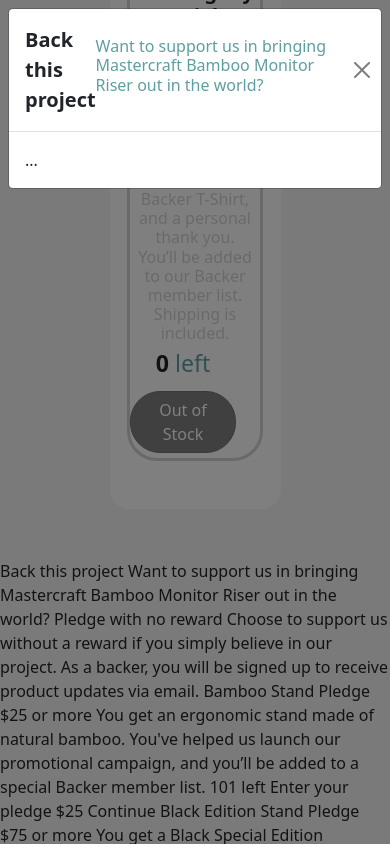
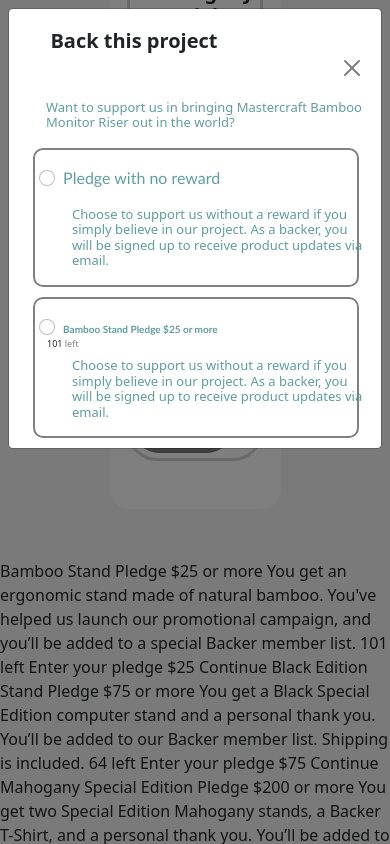
Before and after one commit to fessouma1/crowdfunding, a plain HTML site: page index.html in a window 390 px wide. Both pictures are taken after a click on the button "Out of Stock". Shown: the part 2469-3313 px from the top of the page. Drawn offline with nearby package versions, Linux system fonts and the light colour scheme.

Commit message:
modal
adding elements to the modal

```diff
--- a/index.html
+++ b/index.html
@@ -1,9 +1,11 @@
 <!DOCTYPE html>
 <html lang="en">
+
 <head>
   <meta charset="UTF-8">
   <meta name="viewport" content="width=device-width, initial-scale=1.0">
-  <link href="https://cdn.jsdelivr.net/npm/bootstrap@5.0.2/dist/css/bootstrap.min.css" rel="stylesheet" integrity="sha384-EVSTQN3/azprG1Anm3QDgpJLIm9Nao0Yz1ztcQTwFspd3yD65VohhpuuCOmLASjC" crossorigin="anonymous">
+  <link href="https://cdn.jsdelivr.net/npm/bootstrap@5.0.2/dist/css/bootstrap.min.css" rel="stylesheet"
+    integrity="sha384-EVSTQN3/azprG1Anm3QDgpJLIm9Nao0Yz1ztcQTwFspd3yD65VohhpuuCOmLASjC" crossorigin="anonymous">
 
 
   <link rel="icon" type="image/png" sizes="32x32" href="./images/favicon-32x32.png">
@@ -13,10 +15,17 @@
 
   <!-- Feel free to remove these styles or customise in your own stylesheet 👍 -->
   <style>
-    .attribution { font-size: 11px; text-align: center; }
-    .attribution a { color: hsl(228, 45%, 44%); }
+    .attribution {
+      font-size: 11px;
+      text-align: center;
+    }
+
+    .attribution a {
+      color: hsl(228, 45%, 44%);
+    }
   </style>
 </head>
+
 <body style="background-color: whitesmoke;">
 
 
@@ -25,7 +34,8 @@
   <nav class="navbar navbar-expand-lg navbar-light bg-light" id="navPic">
     <div class="container-fluid">
       <a class="navbar-brand" href="#" style="padding-left: 5%; color: white;"><strong> Crowdfund</strong></a>
-      <button class="navbar-toggler" type="button" data-bs-toggle="collapse" data-bs-target="#navbarNav" aria-controls="navbarNav" aria-expanded="false" aria-label="Toggle navigation" style="color: white;">
+      <button class="navbar-toggler" type="button" data-bs-toggle="collapse" data-bs-target="#navbarNav"
+        aria-controls="navbarNav" aria-expanded="false" aria-label="Toggle navigation" style="color: white;">
         <span class="navbar-toggler-icon"></span>
       </button>
 
@@ -48,19 +58,36 @@
 
   <div class="container" style="position: relative; margin-top: -65px;">
     <div id="contain">
-      <svg style="margin-top: -35px;" s width="56" height="56" xmlns="http://www.w3.org/2000/svg"><g fill="none" fill-rule="evenodd"><circle fill="#000" cx="28" cy="28" r="28"/><g fill-rule="nonzero"><path d="M15.565 28.565a1.93 1.93 0 012.606-.113l.122.113 10.142 10.142a1.93 1.93 0 01-2.606 2.84l-.122-.112-10.142-10.142a1.93 1.93 0 010-2.728z" fill="#444"/><path d="M36.19 17.48c1.006-.996 2.706-.34 2.805 1.026l.005.126v10.736c0 .9-.737 1.629-1.646 1.629a1.64 1.64 0 01-1.642-1.507l-.005-.122v-6.805l-8.043 7.957c-1.006.996-2.707.34-2.806-1.026l-.004-.126v-6.805L16.81 30.52a1.66 1.66 0 01-2.224.095l-.105-.095a1.616 1.616 0 01-.096-2.2l.096-.103L25.336 17.48c1.006-.996 2.707-.34 2.806 1.026l.004.126v6.804l8.043-7.956z" fill="#FFF"/></g></g></svg>
+      <svg style="margin-top: -35px;" s width="56" height="56" xmlns="http://www.w3.org/2000/svg">
+        <g fill="none" fill-rule="evenodd">
+          <circle fill="#000" cx="28" cy="28" r="28" />
+          <g fill-rule="nonzero">
+            <path
+              d="M15.565 28.565a1.93 1.93 0 012.606-.113l.122.113 10.142 10.142a1.93 1.93 0 01-2.606 2.84l-.122-.112-10.142-10.142a1.93 1.93 0 010-2.728z"
+              fill="#444" />
+            <path
+              d="M36.19 17.48c1.006-.996 2.706-.34 2.805 1.026l.005.126v10.736c0 .9-.737 1.629-1.646 1.629a1.64 1.64 0 01-1.642-1.507l-.005-.122v-6.805l-8.043 7.957c-1.006.996-2.707.34-2.806-1.026l-.004-.126v-6.805L16.81 30.52a1.66 1.66 0 01-2.224.095l-.105-.095a1.616 1.616 0 01-.096-2.2l.096-.103L25.336 17.48c1.006-.996 2.707-.34 2.806 1.026l.004.126v6.804l8.043-7.956z"
+              fill="#FFF" />
+          </g>
+        </g>
+      </svg>
       <h4 style="margin: 3%;"><strong> Mastercraft Bamboo Monitor Riser</strong></h4>
       <h6 id="h6text">A beautiful & handcrafted monitor stand to reduce neck and eye strain.</h6>
 
       <div class="container2">
-        <div class="row" >
+        <div class="row">
 
           <div class="col-md-6">
-        <button  id="button" class="btn btn-secondary" type="button">Back this project</button>
+            <button id="button" class="btn btn-secondary" type="button">Back this project</button>
           </div>
 
           <div class="col-md-6" style="margin-bottom: 5%;">
-          <svg id="mark"  width="56" height="56" xmlns="http://www.w3.org/2000/svg"><g fill="none" fill-rule="evenodd"><circle fill="#2F2F2F" cx="28" cy="28" r="28"/><path fill="#B1B1B1" d="M23 19v18l5-5.058L33 37V19z"/></g></svg>
+            <svg id="mark" width="56" height="56" xmlns="http://www.w3.org/2000/svg">
+              <g fill="none" fill-rule="evenodd">
+                <circle fill="#2F2F2F" cx="28" cy="28" r="28" />
+                <path fill="#B1B1B1" d="M23 19v18l5-5.058L33 37V19z" />
+              </g>
+            </svg>
             <button id="Bookmark" class="btn btn-secondary" type="button"> Bookmark</button>
           </div>
         </div>
@@ -89,10 +116,11 @@
 
       <div class="container" style="background-color: transparent;">
         <div class="progress">
-          <div class="progress-bar bg-secondary" role="progressbar" style="width: 75%; color: gray;" aria-valuenow="75" aria-valuemin="10" aria-valuemax="100"></div>
+          <div class="progress-bar bg-secondary" role="progressbar" style="width: 75%; color: gray;" aria-valuenow="75"
+            aria-valuemin="10" aria-valuemax="100"></div>
         </div>
       </div>
-      <div class="row" ></div>
+      <div class="row"></div>
 
     </div>
 
@@ -103,18 +131,20 @@
         </div>
       </div>
       <br>
-        <h6 style="text-align: left; margin-left: 10%; margin-right: 10%; color: lightgray;">The Mastercraft Bamboo Monitor Riser is a sturdy and stylish platform that elevates your screen
+      <h6 style="text-align: left; margin-left: 10%; margin-right: 10%; color: lightgray;">The Mastercraft Bamboo
+        Monitor Riser is a sturdy and stylish platform that elevates your screen
         to a more comfortable viewing height. Placing your monitor at eye level has the potential to improve
         your posture and make you more comfortable while at work, helping you stay focused on the task at hand.</h6>
       <br>
-         <h6 style="text-align: left; margin-left: 10%; margin-right: 10%; color: lightgray;">Featuring artisan craftsmanship, the simplicity of design creates extra desk space below your computer
+      <h6 style="text-align: left; margin-left: 10%; margin-right: 10%; color: lightgray;">Featuring artisan
+        craftsmanship, the simplicity of design creates extra desk space below your computer
         to allow notepads, pens, and USB sticks to be stored under the stand.</h6>
       <br>
 
       <div id="boxes">
         <div class="row" style="margin: 5%;">
           <div class="col-md-6" style="text-align: left;">
-                <h5 ><Strong>Bamboo Stand</Strong></h5>
+            <h5><Strong>Bamboo Stand</Strong></h5>
           </div>
           <div class="col-md-6">
             <h6 style="color: lightblue; text-align: right;">Pledge $25 or more</h6>
@@ -122,16 +152,18 @@
         </div>
         <div class="row">
           <div class="col-md-12">
-                <h6 id="boxe">You get an ergonomic stand made of natural bamboo. You've helped us launch our promotional campaign, and
+            <h6 id="boxe">You get an ergonomic stand made of natural bamboo. You've helped us launch our promotional
+              campaign, and
               you’ll be added to a special Backer member list.</h6>
           </div>
         </div>
         <div class="row">
-               <div class="col-md-6" style="margin-bottom: 4%; " >
-                 <h3 ><strong>100</strong> <span style="color: cadetblue;">left</span></h3>
+          <div class="col-md-6" style="margin-bottom: 4%; ">
+            <h3><strong>100</strong> <span style="color: cadetblue;">left</span></h3>
           </div>
           <div class="col-md-6" style="margin-bottom: 4%; ">
-                <button  id="button" class="btn btn-secondary"data-bs-toggle="modal" data-bs-target="#staticBackdrop"type="button">Select Reward</button>
+            <button id="button" class="btn btn-secondary" data-bs-toggle="modal" data-bs-target="#staticBackdrop"
+              type="button">Select Reward</button>
           </div>
         </div>
 
@@ -140,7 +172,7 @@
       <div style="border-style: solid; margin-left: 10%; margin-right: 10%;" id="boxes">
         <div class="row" style="margin: 5%;">
           <div class="col-md-6" style="text-align: left;">
-                <h5 ><Strong> Black Edition Stand</Strong></h5>
+            <h5><Strong> Black Edition Stand</Strong></h5>
           </div>
           <div class="col-md-6">
             <h6 style="color: lightblue; text-align: right;">Pledge $75 or more</h6>
@@ -149,16 +181,18 @@
 
         <div class="row">
           <div class="col-md-12">
-                <h6 id="boxe">You get a Black Special Edition computer stand and a personal thank you. You’ll be added to our Backer
+            <h6 id="boxe">You get a Black Special Edition computer stand and a personal thank you. You’ll be added to
+              our Backer
               member list. Shipping is included.</h6>
           </div>
 
           <div class="row">
-                  <div class="col-md-6" style="margin-bottom: 4%; " >
+            <div class="col-md-6" style="margin-bottom: 4%; ">
               <h3 id="stands"><strong>64 </strong><span style="color: cadetblue;">left</span></h3>
             </div>
             <div class="col-md-6" style="margin-bottom: 4%; ">
-                   <button  id="button" class="btn btn-secondary"data-bs-toggle="modal" data-bs-target="#staticBackdrop" type="button">Select Reward</button>
+              <button id="button" class="btn btn-secondary" data-bs-toggle="modal" data-bs-target="#staticBackdrop"
+                type="button">Select Reward</button>
             </div>
           </div>
         </div>
@@ -167,7 +201,7 @@
       <div style="border-style: solid; margin-left: 10%; margin-right: 10%;" id="boxes">
         <div class="row" style="margin: 5%;">
           <div class="col-md-6" style="text-align: left;">
-                <h5 ><Strong>Mahogany Special Edition</Strong></h5>
+            <h5><Strong>Mahogany Special Edition</Strong></h5>
           </div>
           <div class="col-md-6">
             <h6 style="color: lightblue; text-align: right;">Pledge $200 or more</h6>
@@ -176,16 +210,18 @@
 
         <div class="row">
           <div class="col-md-12">
-                <h6 id="boxe"> You get two Special Edition Mahogany stands, a Backer T-Shirt, and a personal thank you. You’ll be added
+            <h6 id="boxe"> You get two Special Edition Mahogany stands, a Backer T-Shirt, and a personal thank you.
+              You’ll be added
               to our Backer member list. Shipping is included.</h6>
           </div>
 
           <div class="row">
-                  <div class="col-md-6" style="margin-bottom: 4%;" >
+            <div class="col-md-6" style="margin-bottom: 4%;">
               <h3 id="stands"><strong>0 </strong><span style="color: cadetblue;">left</span></h3>
             </div>
             <div class="col-md-6" style="margin-bottom: 4%; ">
-                   <button  id="button" class="btn btn-secondary" data-bs-toggle="modal" data-bs-target="#staticBackdrop" type="button">Out of Stock</button>
+              <button id="button" class="btn btn-secondary" data-bs-toggle="modal" data-bs-target="#staticBackdrop"
+                type="button">Out of Stock</button>
             </div>
           </div>
         </div>
@@ -202,16 +238,48 @@
 
 
   <!-- Modal -->
-<div class="modal fade" id="staticBackdrop" data-bs-backdrop="static" data-bs-keyboard="false" tabindex="-1" aria-labelledby="staticBackdropLabel" aria-hidden="true">
+  <div class="modal fade" id="staticBackdrop" data-bs-backdrop="static" data-bs-keyboard="false" tabindex="-1"
+    aria-labelledby="staticBackdropLabel" aria-hidden="true">
     <div class="modal-dialog">
       <div class="modal-content">
-      <div class="modal-header">
+        <div class="container-fluid">
+          <div class="row" style="margin: 5%;">
+            <div class="col-md-9">
               <h5 class="modal-title" id="staticBackdropLabel"><strong>Back this project</strong></h5>
-        <h6 style="color: cadetblue;">Want to support us in bringing Mastercraft Bamboo Monitor Riser out in the world?</h6>
-        <button type="button" class="btn-close" data-bs-dismiss="modal" aria-label="Close"></button>
             </div>
-      <div class="modal-body">
-        ...
+            <div class="col-md-3">
+              <button type="button" class="btn-close" data-bs-dismiss="modal" aria-label="Close" id="xbutton"></button>
+            </div>
+          </div>
+        </div>
+
+        <div class="container-fluid">
+          <h6 id="supportp">Want to support us in bringing Mastercraft Bamboo Monitor Riser out in the world?</h6>
+        </div>
+        <div class="container-fluid">
+          <div class="form-check">
+            <div class="row" id="modalbox">
+              <div class="col-md-9" style="margin: 5%;">
+                <input class="form-check-input" type="radio" name="flexRadioDefault" id="flexRadioDefault1">
+                <label class="form-check-label" for="flexRadioDefault1" style="font-family: 'optima'; font-weight: bold; color: cadetblue;font-weight: normal; ">Pledge with no reward</label>
+              </div>
+              <h6 id="supportp">Choose to support us without a reward if you simply believe in our project. As a backer,
+                you will be signed up to receive product updates via email.</h6>
+            </div>
+
+            <div class="row" id="modalbox">
+              <div class="col-md-6" style="margin-left: 5%; margin-top: 5%;">
+                <input class="form-check-input" type="radio" name="flexRadioDefault" id="flexRadioDefault1">
+                <label class="form-check-label" for="flexRadioDefault1" style="font-family: 'optima'; font-weight: bold; color: cadetblue; font-size: x-small;">Bamboo Stand   Pledge $25 or more</label>
+              </div>
+              <div class="col-md-6">
+                <h6 style="font-size:xx-small; align-items: center;">101 <span style="color: gray;">left</span></h6>
+              </div>
+              <h6 id="supportp">Choose to support us without a reward if you simply believe in our project. As a backer,
+                you will be signed up to receive product updates via email.</h6>
+            </div>
+
+          </div>
         </div>
 
       </div>
@@ -222,12 +290,7 @@
 
   <!-- Selection modal start -->
 
-  Back this project
-  Want to support us in bringing Mastercraft Bamboo Monitor Riser out in the world?
 
-  Pledge with no reward
-  Choose to support us without a reward if you simply believe in our project. As a backer,
-  you will be signed up to receive product updates via email.
 
   Bamboo Stand
   Pledge $25 or more
@@ -275,6 +338,9 @@
   Got it!
 
   <!-- Success modal end -->
-  <script src="https://cdn.jsdelivr.net/npm/bootstrap@5.0.2/dist/js/bootstrap.bundle.min.js" integrity="sha384-MrcW6ZMFYlzcLA8Nl+NtUVF0sA7MsXsP1UyJoMp4YLEuNSfAP+JcXn/tWtIaxVXM" crossorigin="anonymous"></script>
+  <script src="https://cdn.jsdelivr.net/npm/bootstrap@5.0.2/dist/js/bootstrap.bundle.min.js"
+    integrity="sha384-MrcW6ZMFYlzcLA8Nl+NtUVF0sA7MsXsP1UyJoMp4YLEuNSfAP+JcXn/tWtIaxVXM"
+    crossorigin="anonymous"></script>
 </body>
+
 </html>
--- a/main.css
+++ b/main.css
@@ -69,3 +69,32 @@
     margin-left: 4%;
     margin-bottom: 5%;
 }
+#staticBackdropLabel{
+   align-items: flex-start;
+
+}
+#xbutton{
+   margin-left: 100%;
+   color: black;
+}
+#supportp{
+   font-size:small;
+   color: cadetblue;
+   margin-left: 25px;
+   margin-bottom: 5%;
+}
+#modalbox{
+    border-style: solid;
+    border-width:2px;
+    border-color: grey;
+    border-radius: 10px;
+    margin-right: 10px;
+    margin-bottom: 10px;
+}
+#modallabel{
+    font-family: Arial, Helvetica, sans-serif;
+    font-weight: bold;
+}
+label:hover {
+    cursor: pointer;
+  }
```
Lines whose indentation alone changed are shown as unchanged.
